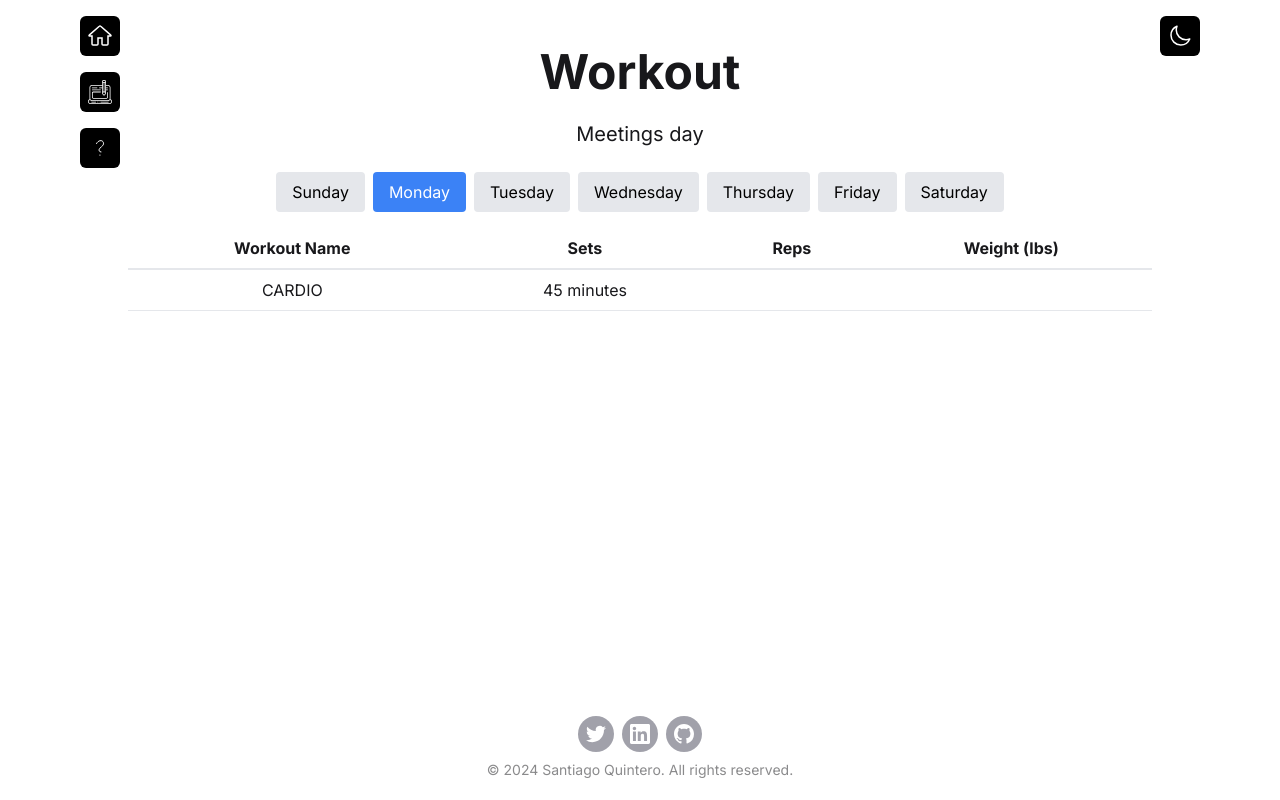
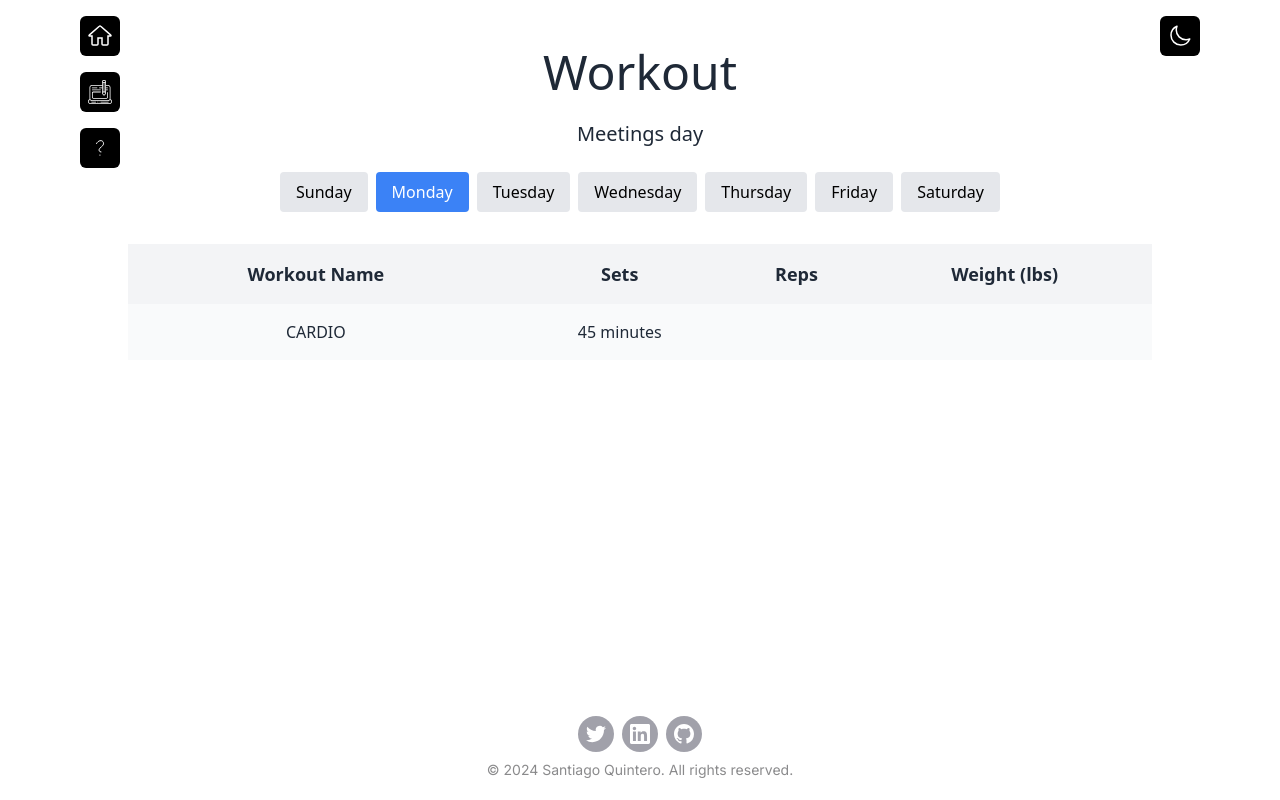
Before and after one commit to QuinteroSantiago/santiago-quintero-quiroga-portfolio, a React (Vite) app: page /workout in a window 1280 px wide. Built offline with nearby package versions, Linux system fonts and the light colour scheme; a web font is replaced by a local one.

Commit message:
chore: Update workout page

```diff
--- a/src/data/workouts.js
+++ b/src/data/workouts.js
@@ -180,7 +180,7 @@ export default {
                 name: 'DB Overhead Press',
                 sets: '3',
                 reps: '8-10 reps',
-                weight: '25'
+                weight: '50'
             },
             {
                 name: 'Incline DB Press',
@@ -191,14 +191,14 @@ export default {
             {
                 name: 'Tricep Dips',
                 sets: '3',
-                reps: '10-12 reps',
+                reps: '8 reps',
                 weight: 'Body weight'
             },
             {
-                name: 'Lateral Raises',
+                name: 'Cable Lateral Raises',
                 sets: '3',
                 reps: '12-15 reps',
-                weight: '15'
+                weight: '5'
             }
         ]
     }
--- a/src/pages/Workout.jsx
+++ b/src/pages/Workout.jsx
@@ -56,30 +56,29 @@ function Workout() {
     };
 
     return (
-        <>
-            <div className="text-zinc-900 dark:text-zinc-300 font-inter">
-                <div className="max-w-5xl w-11/12 mx-auto">
+        <div className="text-gray-800 dark:text-gray-200 font-sans">
+            <div className="max-w-5xl w-full mx-auto">
                 <div className="text-center py-12">
-                        <h1 className="text-5xl font-bold mb-6">Workout</h1>
-                        <h2 className="text-xl mb-6">{workoutPlan.title}</h2>
+                    <h1 className="text-5xl font-light mb-6">Workout</h1>
+                    <h2 className="text-xl font-normal mb-6">{workoutPlan.title}</h2>
                     {renderDaySelector()}
-                        <div className="mt-4">
-                            <table className="mx-auto w-full mt-4 border-collapse">
-                                <thead>
+                    <div className="mt-8">
+                        <table className="mx-auto w-full">
+                            <thead className="bg-gray-100 dark:bg-gray-800">
                                 <tr>
-                                        <th className="px-4 py-2 border-b-2 font-bold">Workout Name</th>
-                                        <th className="px-4 py-2 border-b-2 font-bold">Sets</th>
-                                        <th className="px-4 py-2 border-b-2 font-bold">Reps</th>
-                                        <th className="px-4 py-2 border-b-2 font-bold">Weight (lbs)</th>
+                                    <th className="pb-4 pt-4 font-bold text-lg">Workout Name</th>
+                                    <th className="pb-4 pt-4 font-bold text-lg">Sets</th>
+                                    <th className="pb-4 pt-4 font-bold text-lg">Reps</th>
+                                    <th className="pb-4 pt-4 font-bold text-lg">Weight (lbs)</th>
                                 </tr>
                             </thead>
                             <tbody>
                                 {workoutPlan.exercises.map((exercise, index) => (
-                                        <tr key={index}>
-                                            <td className="px-4 py-2 border-b">{exercise.name}</td>
-                                            <td className="px-4 py-2 border-b">{exercise.sets}</td>
-                                            <td className="px-4 py-2 border-b">{exercise.reps}</td>
-                                            <td className="px-4 py-2 border-b">{exercise.weight}</td>
+                                    <tr key={index} className={`hover:bg-gray-50 dark:hover:bg-gray-600 ${index % 2 === 0 ? 'bg-gray-50 dark:bg-gray-700' : 'bg-white dark:bg-gray-800'}`}>
+                                        <td className="pt-4 pb-4 font-light">{exercise.name}</td>
+                                        <td className="pt-4 pb-4 font-light">{exercise.sets}</td>
+                                        <td className="pt-4 pb-4 font-light">{exercise.reps}</td>
+                                        <td className="pt-4 pb-4 font-light">{exercise.weight}</td>
                                     </tr>
                                 ))}
                             </tbody>
@@ -88,7 +87,6 @@ function Workout() {
                 </div>
             </div>
         </div>
-        </>
     );
 }
 
```
Lines whose indentation alone changed are shown as unchanged.
